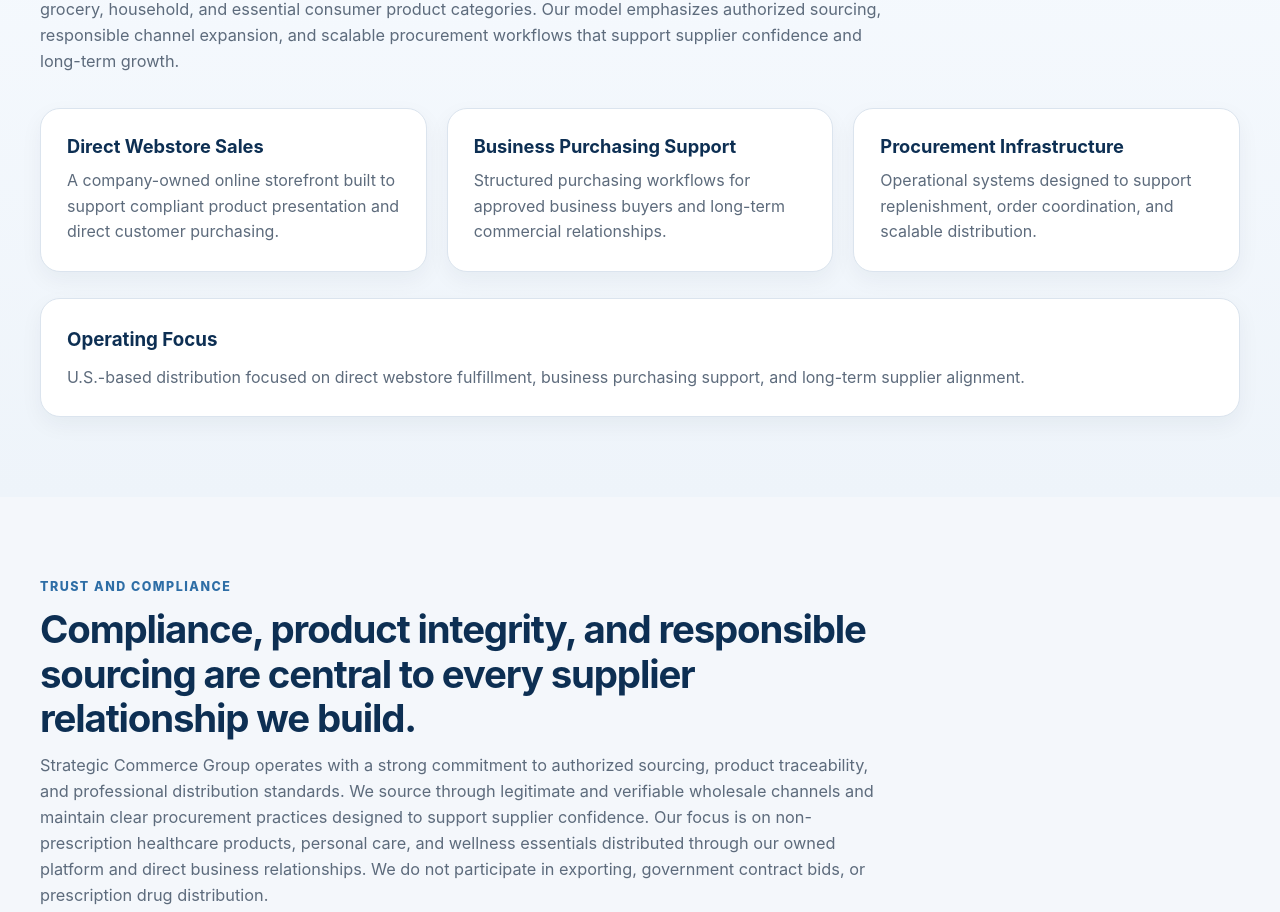
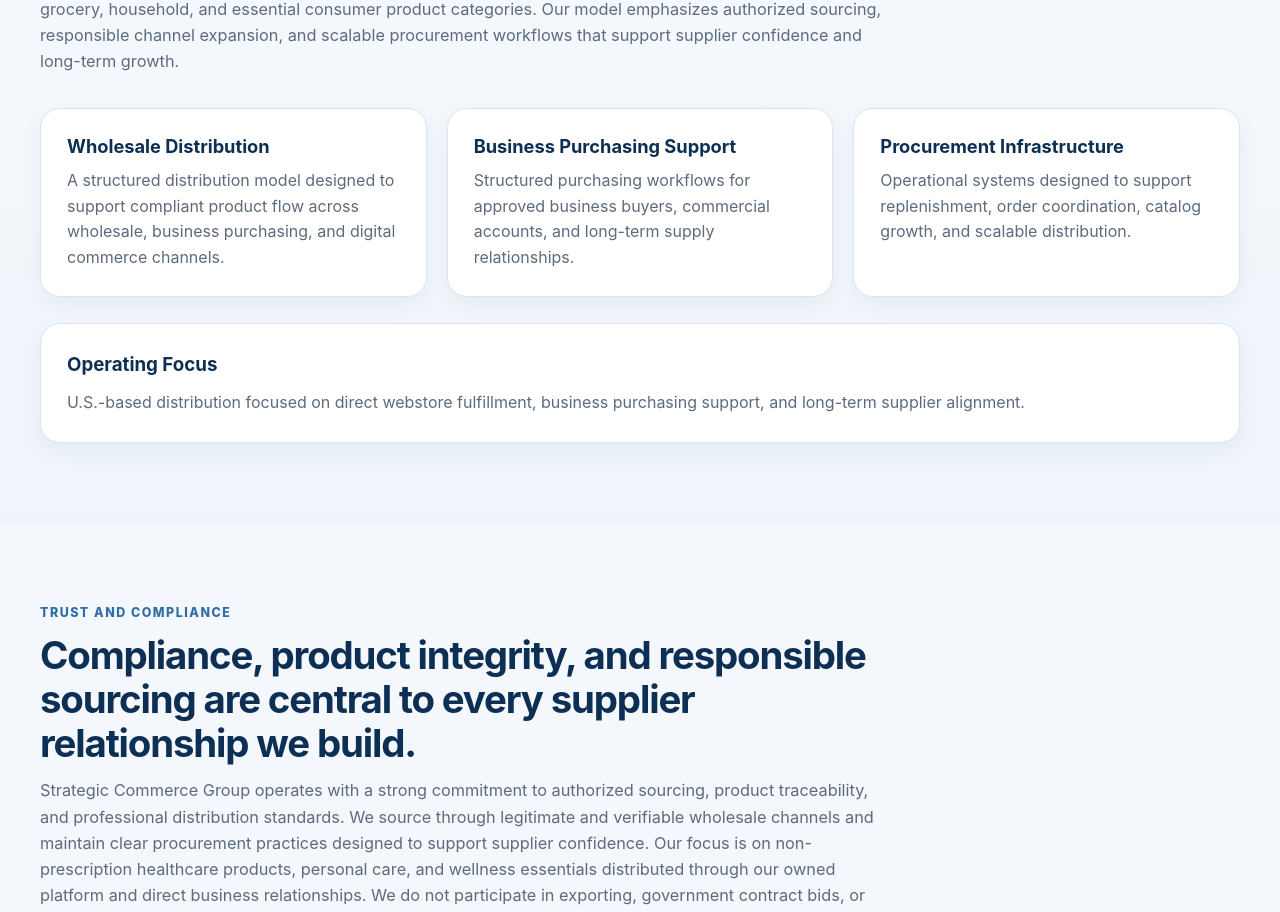
Before and after one commit to larryfelix66/strategic-commerce-group-site, a React (Vite) app: page / in a window 1280 px wide. Shown: the part 3390-4302 px from the top of the page. Built offline with nearby package versions, Linux system fonts and the light colour scheme.

Commit message:
Update App.jsx

```diff
--- a/src/App.jsx
+++ b/src/App.jsx
@@ -327,16 +327,16 @@
 
             <div className="grid three-up">
   <Card
-    title="Direct Webstore Sales"
-    text="A company-owned online storefront built to support compliant product presentation and direct customer purchasing."
+    title="Wholesale Distribution"
+    text="A structured distribution model designed to support compliant product flow across wholesale, business purchasing, and digital commerce channels."
   />
   <Card
     title="Business Purchasing Support"
-    text="Structured purchasing workflows for approved business buyers and long-term commercial relationships."
+    text="Structured purchasing workflows for approved business buyers, commercial accounts, and long-term supply relationships."
   />
   <Card
     title="Procurement Infrastructure"
-    text="Operational systems designed to support replenishment, order coordination, and scalable distribution."
+    text="Operational systems designed to support replenishment, order coordination, catalog growth, and scalable distribution."
   />
 </div>
 
```
